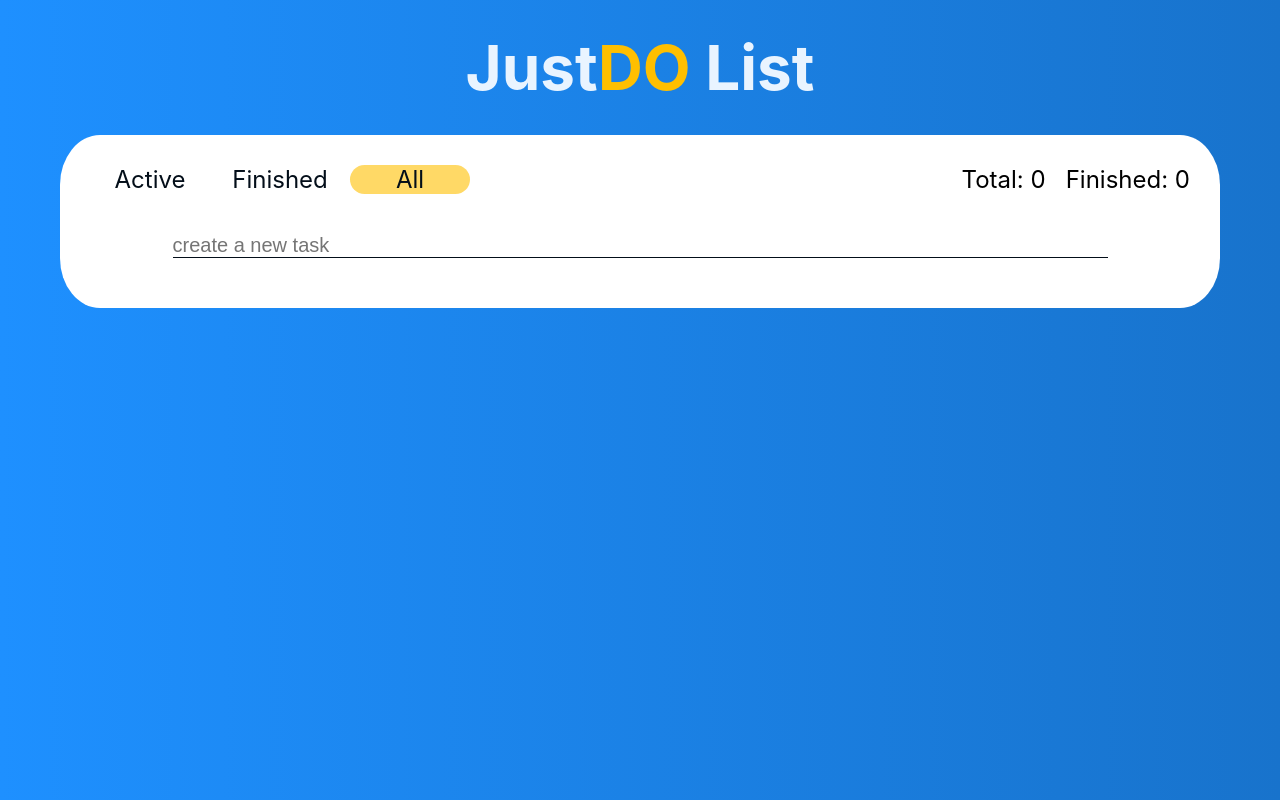
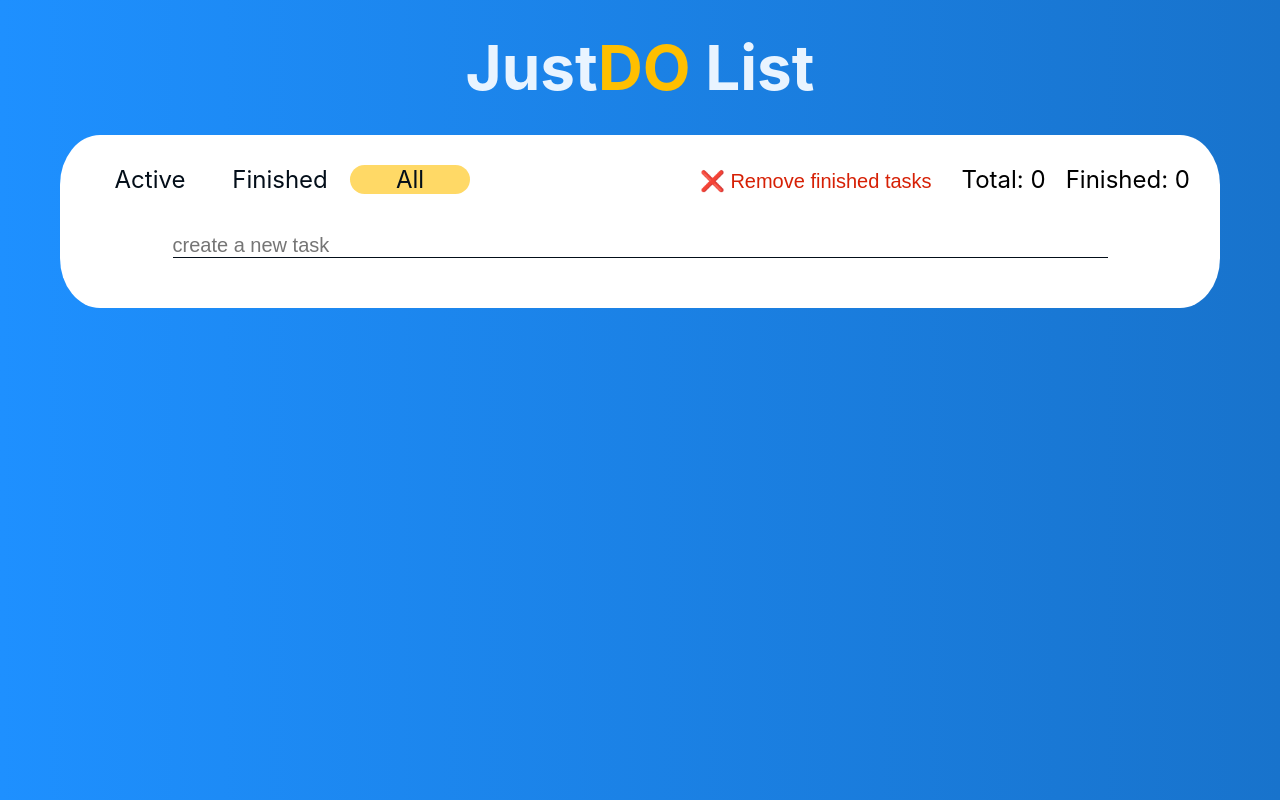
Before and after one commit to A1exeYakovlev/JustDo-list, a React (Create React App) app: page /#/all in a window 1280 px wide. Built offline with nearby package versions, Linux system fonts and the light colour scheme.

Commit message:
Feat: add button for removing finished tasks

```diff
--- a/src/App.tsx
+++ b/src/App.tsx
@@ -16,7 +16,7 @@ export default function App() {
       </h1>
       <HashRouter>
         <div className="app__wrap">
-          <Top taskList={taskList} />
+          <Top taskList={taskList} setTaskList={setTaskList} />
           <TaskInput
             newTask={newTask}
             setNewTask={setNewTask}
--- /dev/null
+++ b/src/components/RemoveBtn.tsx
@@ -0,0 +1,21 @@
+import { TaskObj } from "../shared.types";
+
+interface RemoveBtnProps {
+  setTaskList: React.Dispatch<React.SetStateAction<TaskObj[] | []>>;
+}
+
+export default function RemoveBtn({ setTaskList }: RemoveBtnProps) {
+  function handleRemove() {
+    setTaskList((cur) => {
+      if (cur.length > 0) {
+        return cur.filter((taskObj) => !taskObj.finished);
+      } else return cur;
+    });
+  }
+
+  return (
+    <button onClick={handleRemove} className="top__remove-btn">
+      {"\u274C"} Remove finished tasks
+    </button>
+  );
+}
--- a/src/components/Top.tsx
+++ b/src/components/Top.tsx
@@ -1,20 +1,25 @@
 import { TaskObj } from "../shared.types";
 import Filter from "./Filter";
 import Info from "./Info";
+import RemoveBtn from "./RemoveBtn";
 
 interface TopProps {
   taskList: TaskObj[] | [];
+  setTaskList: React.Dispatch<React.SetStateAction<TaskObj[] | []>>;
 }
 
-export default function Top({ taskList }: TopProps) {
+export default function Top({ taskList, setTaskList }: TopProps) {
   return (
-    <div className="app__top">
+    <div className="top">
       <ul className="top__filters">
         <Filter filterType="active">Active</Filter>
         <Filter filterType="finished">Finished</Filter>
         <Filter filterType="all">All</Filter>
       </ul>
-      <Info taskList={taskList} />
+      <div className="top__side">
+        <RemoveBtn setTaskList={setTaskList} />
+        <Info taskList={taskList} />
+      </div>
     </div>
   );
 }
--- a/src/index.css
+++ b/src/index.css
@@ -8,13 +8,18 @@
   --dark-text: #030e19;
   --light-text: #e9f4ff;
   --accent-color: #ffbf00;
+  --accent-color2: #d62005;
   --light-accent: #ffd966;
   --lighter-accent: #fdedbc;
+  --background: rgb(30, 144, 255);
+  --background2: rgb(24, 115, 204);
 }
 
 /* resolution breakpoints
+1072px 67em
 840px 52.5em
 640px 40em
+544px 34em
 384px 24em */
 
 html {
@@ -39,11 +44,11 @@ body {
     sans-serif;
   -webkit-font-smoothing: antialiased;
   -moz-osx-font-smoothing: grayscale;
-  background: rgb(30, 144, 255);
+  background: var(--background);
   background: linear-gradient(
     90deg,
-    rgba(30, 144, 255, 1) 0%,
-    rgba(24, 115, 204, 1) 100%
+    var(--background) 0%,
+    Var(--background2) 100%
   );
 }
 
@@ -80,20 +85,38 @@ body {
   }
 }
 
-.app__top {
+.top {
   display: flex;
   justify-content: space-between;
-  align-items: center;
+  align-items: flex-end;
+  gap: 3rem;
 
-  /* 840px */
-  @media (max-width: 52.5em) {
+  /* 1072px */
+  @media (max-width: 67em) {
     flex-direction: column;
+    align-items: center;
     gap: 2rem;
   }
 }
 
-.top-fz {
-  font-size: 2.4rem;
+.top__side {
+  display: flex;
+  flex: 1;
+  justify-content: flex-end;
+  align-items: baseline;
+  gap: 3rem;
+
+  /* 1072px */
+  @media (max-width: 67em) {
+    gap: 6rem;
+  }
+
+  /* 544px */
+  @media (max-width: 34em) {
+    gap: 3rem;
+    flex-direction: column-reverse;
+    align-items: center;
+  }
 }
 
 .top__info {
@@ -107,6 +130,27 @@ body {
   button {
     display: block;
   }
+}
+
+.top__remove-btn {
+  background-color: transparent;
+  border: none;
+  cursor: pointer;
+  color: var(--accent-color2);
+  font-size: 2rem;
+  transition: all 0.3s;
+
+  &:hover {
+    transform: scale(110%);
+  }
+
+  &:active {
+    transform: scale(100%);
+  }
+}
+
+.top-fz {
+  font-size: 2.4rem;
 }
 
 .filter__btn {
```
